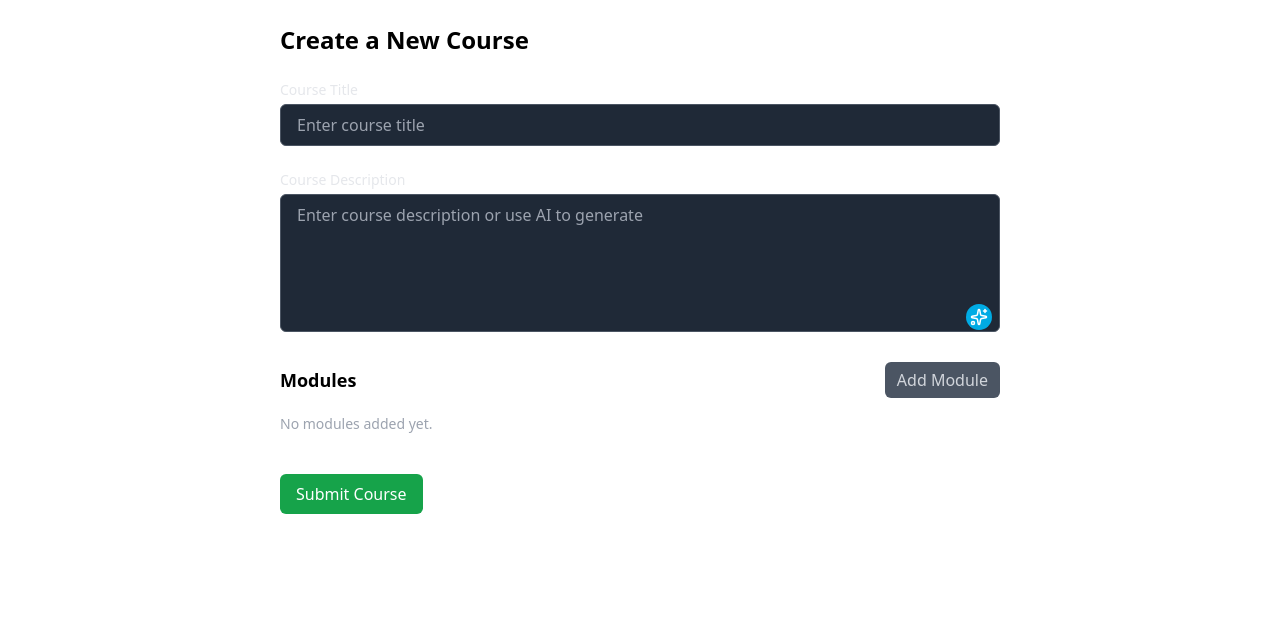
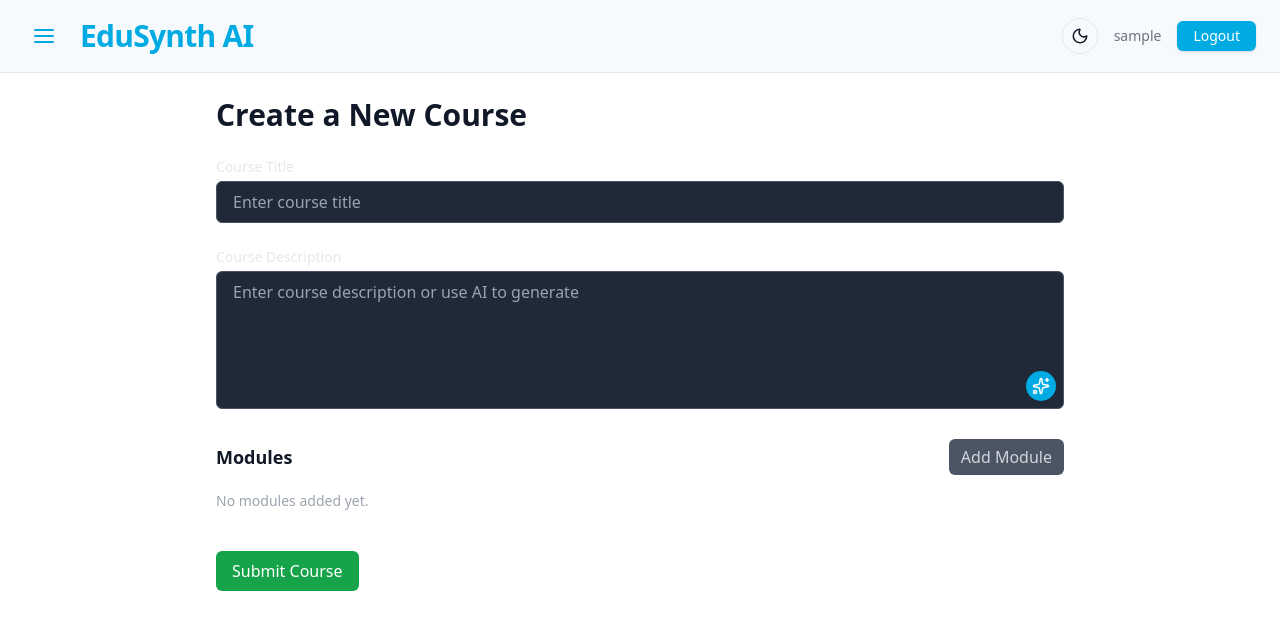
Before and after one commit to Takeshi2K02/EduSynthAI, a React (Vite) app in the folder frontend/: page /create-course in a window 1280 px wide. Shown: the top 630 px of the page. Built offline with nearby package versions, Linux system fonts and the light colour scheme; sample sign-in values are in the browser's storage.

Commit message:
UI Changes

```diff
--- a/frontend/src/components/course/CourseDescriptionInput.jsx
+++ b/frontend/src/components/course/CourseDescriptionInput.jsx
@@ -12,8 +12,10 @@ const CourseDescriptionInput = ({ value, onChange, onSparkClick, loading }) => {
         onChange={(e) => onChange(e.target.value)}
         placeholder="Enter course description or use AI to generate"
         rows={5}
-        className="w-full px-4 py-2 pr-10 rounded-md bg-gray-800 border border-gray-600 text-white placeholder-gray-400 resize-none focus:outline-none focus:ring-2 focus:ring-primary"
+        className="w-full px-4 py-2 pr-10 rounded-md bg-gray-800 border border-gray-600 text-white placeholder-gray-400 resize-none focus:outline-none focus:ring-2 focus:ring-primary custom-scroll-hide overflow-auto"
       />
+
+
       <SparkAIButton onClick={onSparkClick} loading={loading} />
     </div>
   );
--- a/frontend/src/components/course/SparkAIButton.jsx
+++ b/frontend/src/components/course/SparkAIButton.jsx
@@ -14,7 +14,8 @@ export default function SparkAIButton({
       onClick={onClick}
       title={title}
       disabled={loading}
-      className={`absolute bottom-2 right-2 bg-primary text-white rounded-full p-1 hover:bg-primary-hover transition disabled:opacity-50 ${className}`}
+      className={`absolute bottom-[14px] right-[8px] bg-primary text-white rounded-full p-[6px] hover:bg-primary-hover transition disabled:opacity-50 ${className}`}
+
     >
       {loading ? (
         <Loader2 size={iconSize} className="animate-spin" />
--- a/frontend/src/index.css
+++ b/frontend/src/index.css
@@ -27,3 +27,12 @@
   -ms-overflow-style: none;
   scrollbar-width: none;
 }
+
+.custom-scroll-hide::-webkit-scrollbar {
+  display: none;
+}
+
+.custom-scroll-hide {
+  -ms-overflow-style: none; /* IE and Edge */
+  scrollbar-width: none;     /* Firefox */
+}
--- a/frontend/src/pages/CreateCourse.jsx
+++ b/frontend/src/pages/CreateCourse.jsx
@@ -3,6 +3,7 @@ import axios from '../api/axiosInstance';
 import CourseTitleInput from '../components/course/CourseTitleInput';
 import CourseDescriptionInput from '../components/course/CourseDescriptionInput';
 import CourseModuleList from '../components/course/CourseModuleList';
+import CommonLayout from '../components/CommonLayout';
 
 const CreateCourse = () => {
   const [title, setTitle] = useState('');
@@ -121,8 +122,9 @@ const CreateCourse = () => {
 
 
   return (
-    <div className="max-w-3xl mx-auto p-6 space-y-6">
-      <h1 className="text-2xl font-semibold">Create a New Course</h1>
+  <CommonLayout>
+    <div className="p-6 max-w-4xl mx-auto space-y-6">
+      <h1 className="text-3xl font-bold mb-2">Create a New Course</h1>
 
       <CourseTitleInput value={title} onChange={setTitle} />
 
@@ -147,12 +149,13 @@ const CreateCourse = () => {
       <div className="pt-4">
         <button
           onClick={handleSubmit}
-          className="bg-green-600 text-white px-4 py-2 rounded-md hover:bg-green-700"
+          className="px-4 py-2 bg-green-600 text-white rounded-md hover:bg-green-500"
         >
           Submit Course
         </button>
       </div>
     </div>
+  </CommonLayout>
   );
 };
 
```
